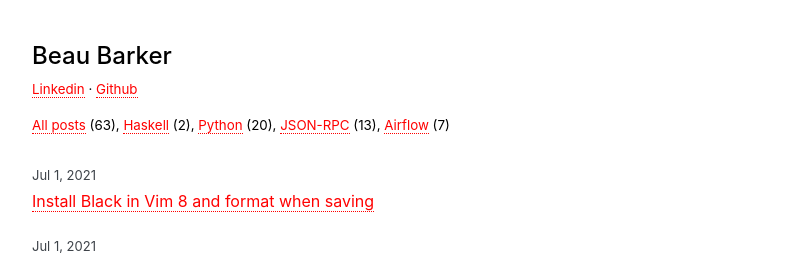
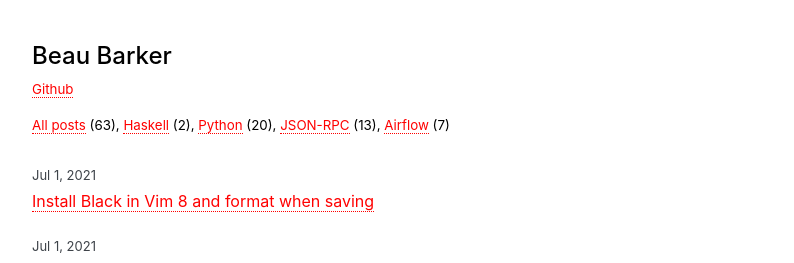
Before and after one commit to explodinglabs/explodinglabs.github.io, a Jekyll site: the page built from index.html, in a window 1280 px wide and 900 px high. Shown: the top 263 px of the window, without its empty margins (228-1022 px from the left). Built offline with Jekyll 4.4.1, drawn with Linux system fonts in a browser that asks for light colours; some web fonts are replaced.

Commit message:
Update page.html

```diff
--- a/_layouts/page.html
+++ b/_layouts/page.html
@@ -5,7 +5,6 @@ layout: all
     <a href="/"><h1 class="post-title">Beau Barker</h1></a>
 
     <div class="links">
-        <a href="https://linkedin.com/in/beaub">Linkedin</a> ·
         <a href="https://github.com/bcb">Github</a>
     </div>
 
```
